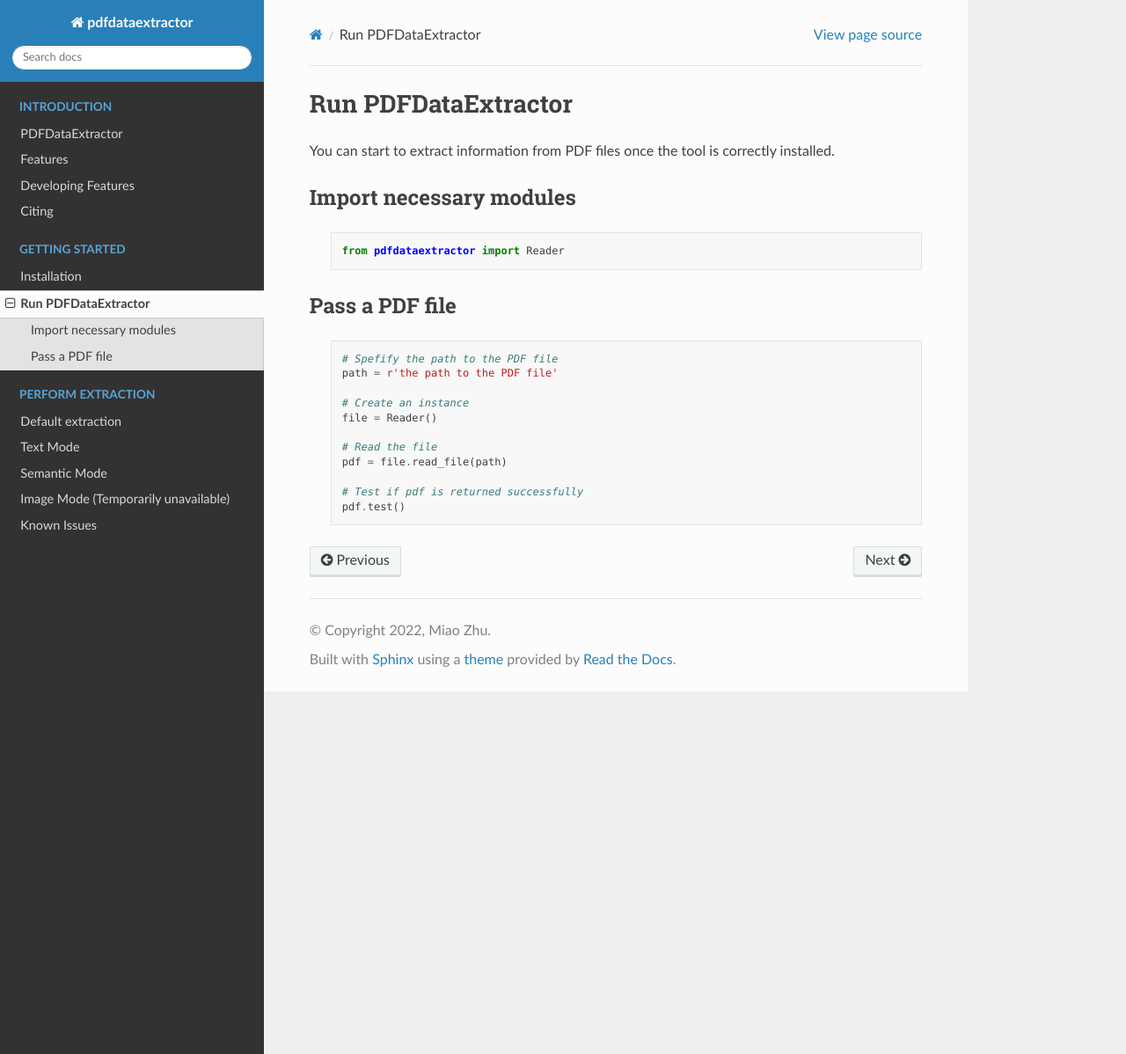
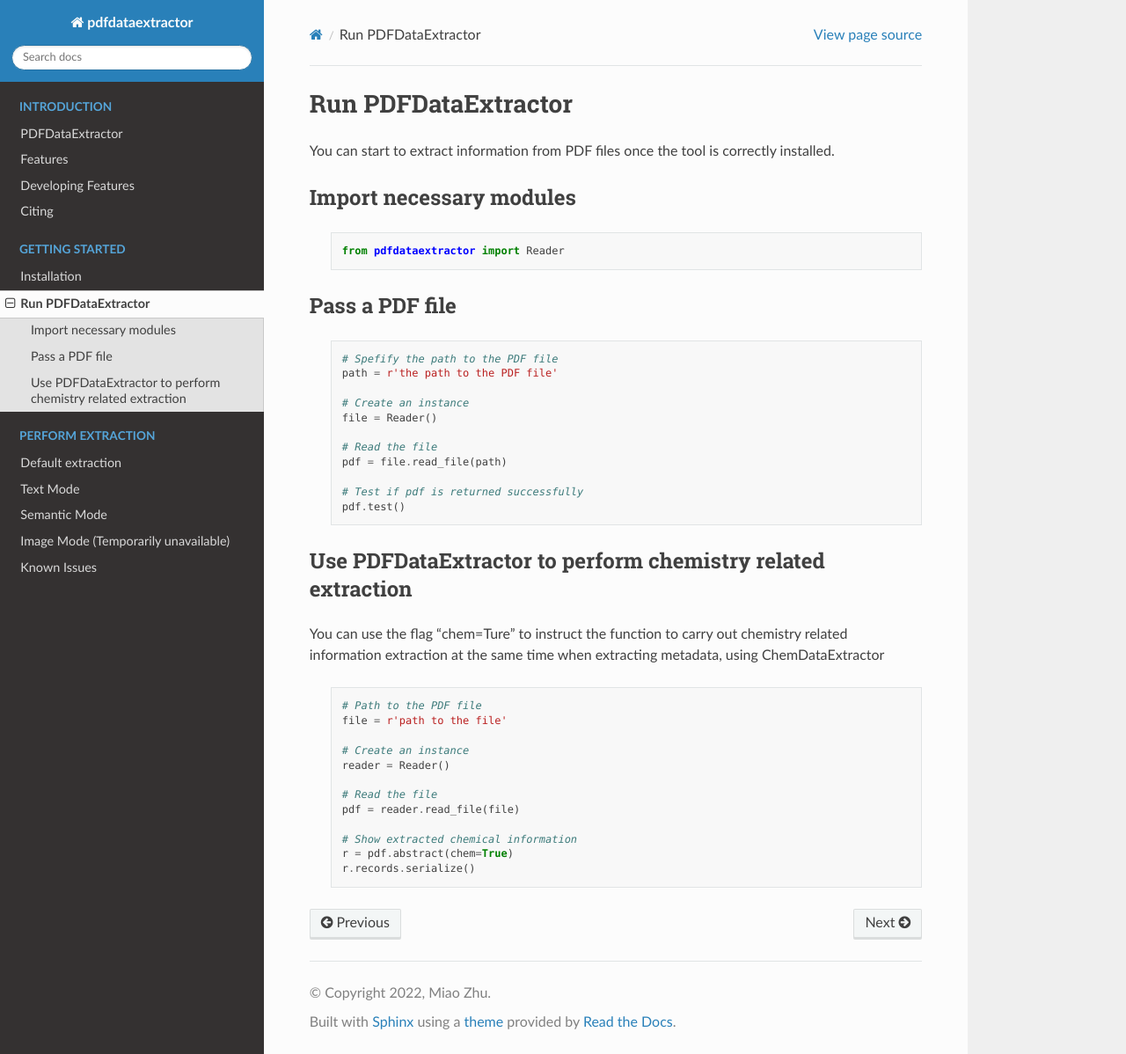
Before and after one commit to cat-lemonade/PDFDataExtractor, a Sphinx documentation site: the page built from docs/source/getting_started/running.rst, in a window 1280 px wide and 1198 px high. Shown: the whole window at 88% size. Built offline with Sphinx 7.4.7 and the Read the Docs theme 2.0.0, drawn with Linux system fonts in a browser that asks for light colours.

Commit message:
update docs

```diff
--- a/docs/source/getting_started/running.rst
+++ b/docs/source/getting_started/running.rst
@@ -25,3 +25,23 @@ Pass a PDF file
 
 		# Test if pdf is returned successfully
 		pdf.test()
+
+Use PDFDataExtractor to perform chemistry related extraction
+------------------------------------------------------------
+
+You can use the flag "chem=Ture" to instruct the function to carry out chemistry related information extraction at the same time when extracting metadata, using ChemDataExtractor
+
+	.. code-block:: python
+
+		# Path to the PDF file
+		file = r'path to the file'
+
+		# Create an instance
+		reader = Reader()
+
+		# Read the file
+		pdf = reader.read_file(file)
+
+		# Show extracted chemical information
+		r = pdf.abstract(chem=True)
+		r.records.serialize()
```
